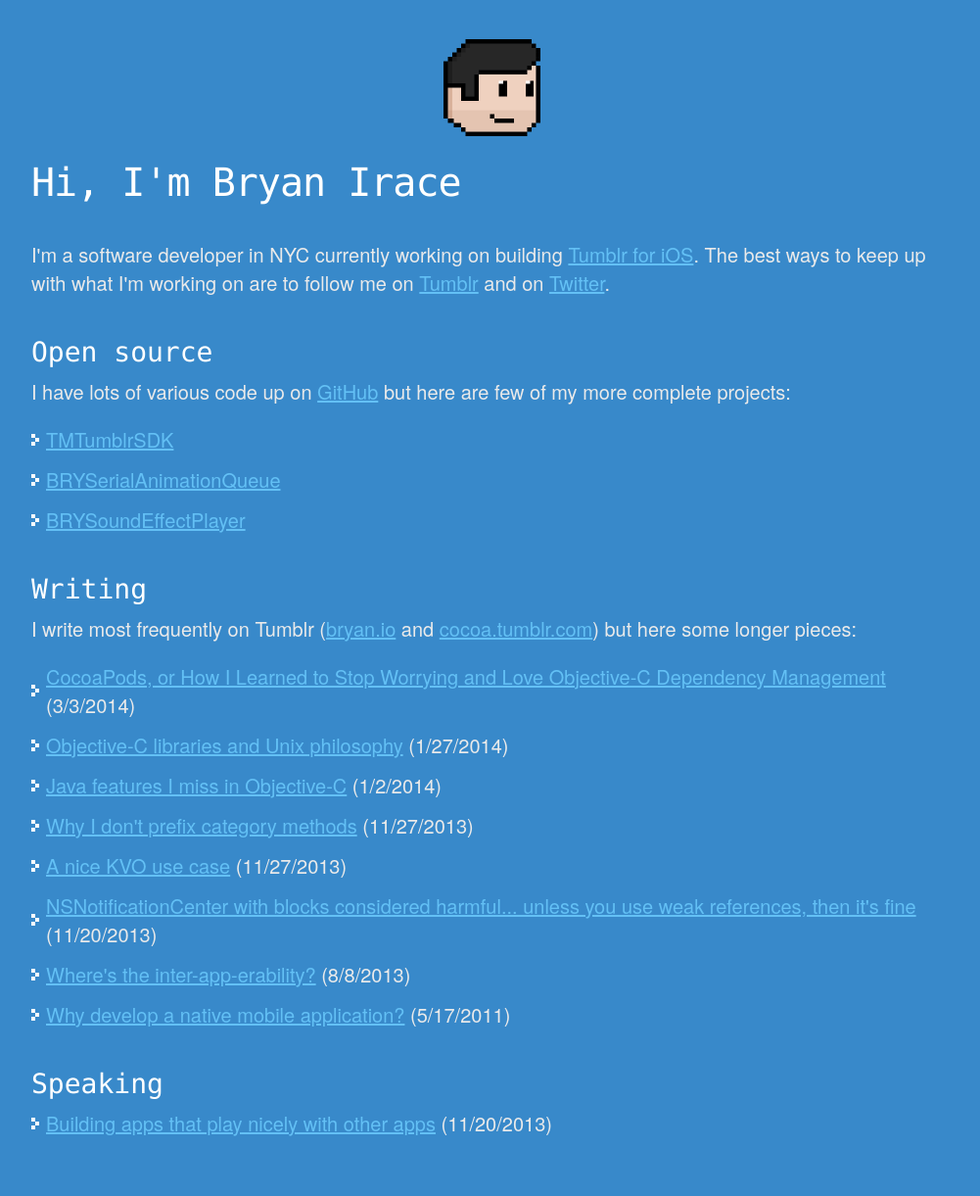
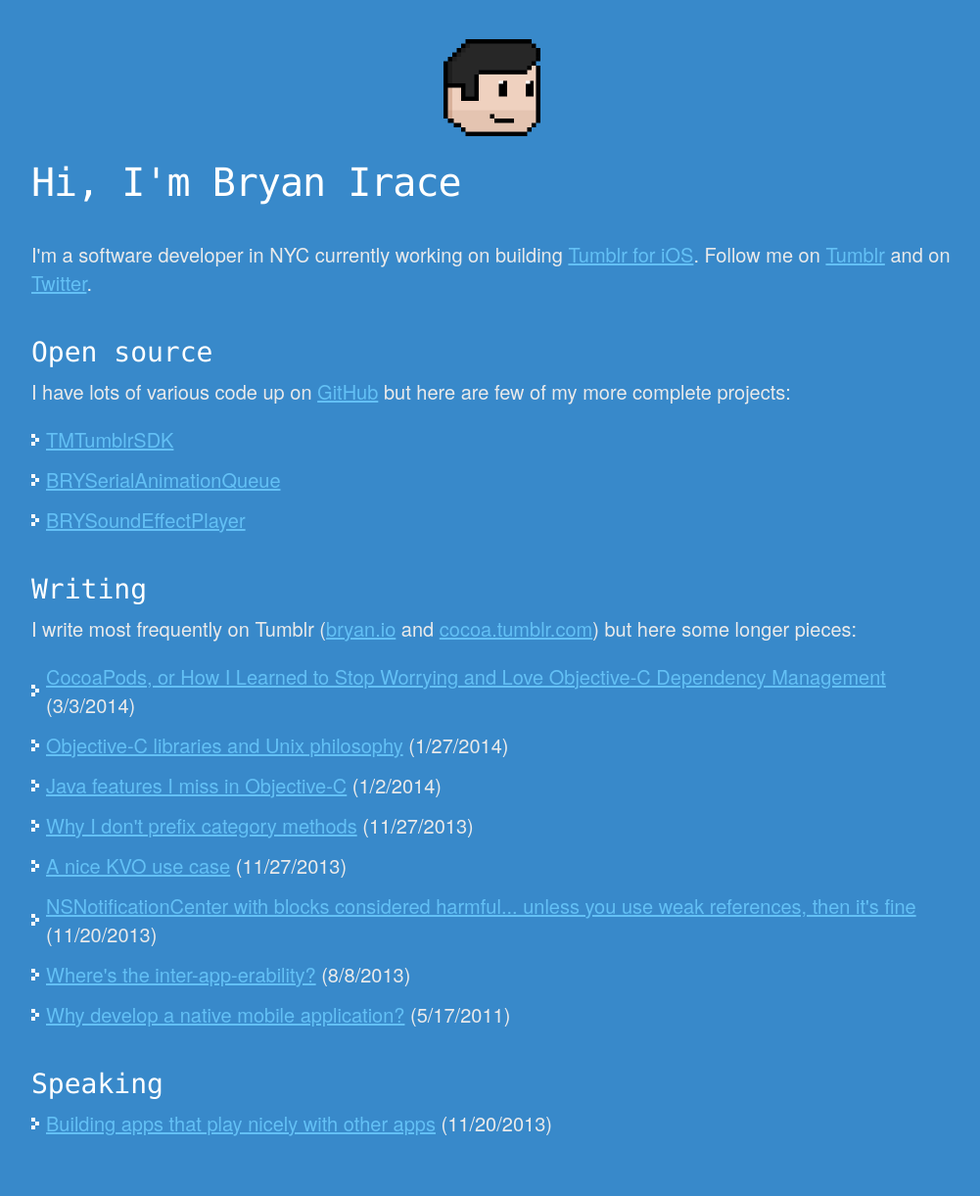
Before and after one commit to irace/irace.github.com, a Jekyll site: the page built from index.html, in a window 1280 px wide. Shown: the whole page at 98% size, without its empty margins (138-1139 px from the left). Built offline with Jekyll 4.4.1, drawn with Linux system fonts in a browser that asks for light colours; nearby versions of some CDN libraries.

Commit message:
Update index.html

```diff
--- a/index.html
+++ b/index.html
@@ -37,7 +37,7 @@
     </header>
 
     <section class="sixteen columns">
-      <p>I'm a software developer in NYC currently working on building <a href="https://itunes.apple.com/us/app/tumblr/id305343404?mt=8">Tumblr for iOS</a>. The best ways to keep up with what I'm working on are to follow me on <a href="http://bryan.io">Tumblr</a> and on <a href="http://twitter.com/irace">Twitter</a>.</p>
+      <p>I'm a software developer in NYC currently working on building <a href="https://itunes.apple.com/us/app/tumblr/id305343404?mt=8">Tumblr for iOS</a>. Follow me on <a href="http://bryan.io">Tumblr</a> and on <a href="http://twitter.com/irace">Twitter</a>.</p>
     </section>
 
     <section class="sixteen columns">
```
